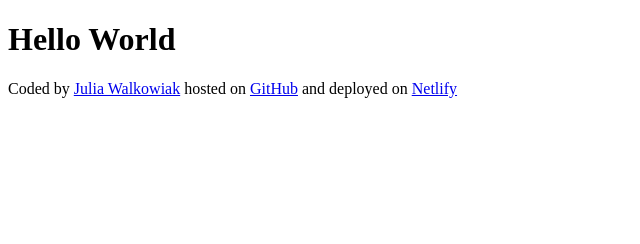
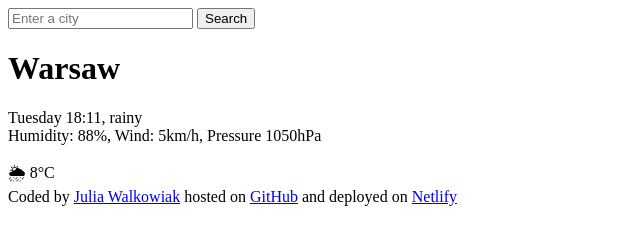
Before and after one commit to juliawalkowiak/vanilla-forecast-app, a plain HTML site: page index.html in a window 1280 px wide. Shown: the whole page, without its empty margins (0-640 px from the left). Drawn offline with Linux system fonts and the light colour scheme.

Commit message:
Added HTML

```diff
--- a/index.html
+++ b/index.html
@@ -6,7 +6,23 @@
     <title>Weather forecast</title>
 </head>
 <body>
-    <h1>Hello World</h1>
+    <header>
+        <form>
+            <input type="search" placeholder="Enter a city" required/>
+            <input type="submit" value="Search"/>
+        </form>
+    </header>
+    <main>
+        <div>
+        <h1>Warsaw</h1>
+        <p>
+            Tuesday 18:11, rainy
+            <br/>
+            Humidity: 88%, Wind: 5km/h, Pressure 1050hPa
+        </p>
+         </div>
+         <div>🌦 8°C</div>
+    </main>
     <footer>Coded by
         <a href="https://github.com/juliawalkowiak" target="_blank">Julia Walkowiak</a> hosted on
         <a href="https://github.com/juliawalkowiak/vanilla-forecast-app" target="_blank">GitHub</a> and deployed on
```
